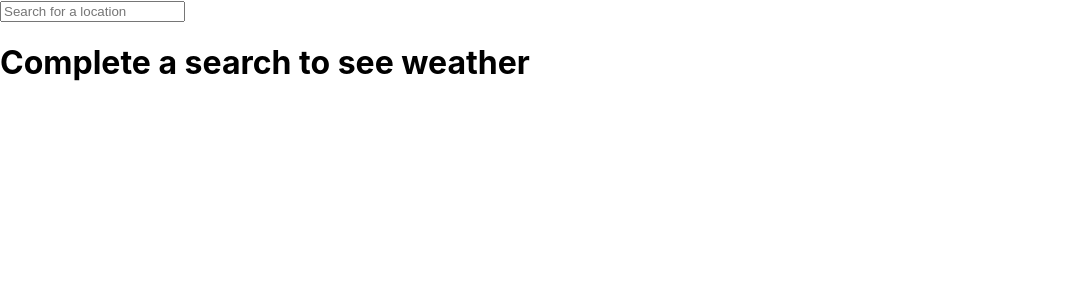
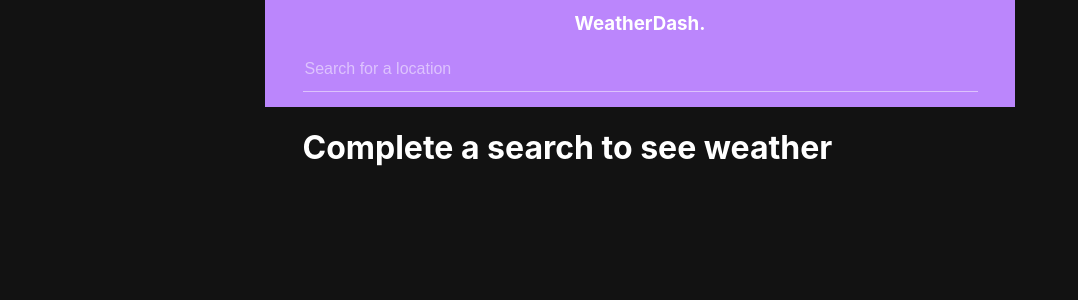
Before and after one commit to travishenson/weatherdash, a Next.js app: page /app in a window 1280 px wide. Shown: the top 300 px of the page, without its empty margins (0-1078 px from the left). Built offline with nearby package versions, Linux system fonts and the light colour scheme.

Commit message:
Updated styling of app significantly

```diff
--- /dev/null
+++ b/components/Forecast.js
@@ -0,0 +1,8 @@
+import styles from '../styles/components/Forecast.module.css';
+
+export default function Forecast(props) {
+  return (
+    <div>
+    </div>
+  )
+}
--- /dev/null
+++ b/components/MainWeather.js
@@ -0,0 +1,47 @@
+import styles from '../styles/components/MainWeather.module.css';
+
+export default function MainWeather(props) {
+  let parseDate = (dt) => {
+    return (
+      new Intl.DateTimeFormat(
+        'en-US',
+        {
+          weekday: 'short',
+          day: 'numeric',
+          month: 'short',
+          timeZone: props.weatherData.weather.timezone
+        })
+        .format(
+          new Date((dt + props.weatherData.weather.timezone_offset) * 1000)
+        )
+    )
+  }
+
+  return (
+    <div className={styles.mainWeather}>
+      <div className={styles.cityInfo}>
+        <img
+          src={`http://openweathermap.org/img/wn/${props.weatherData.weather.current.weather[0].icon}@2x.png`}
+          alt={`${props.weatherData.weather.current.weather[0].main} weather icon`}
+          className={styles.weatherIcon}
+        />
+        {props.weatherData.city.state === '' ?
+          <h2 className={styles.cityName}>{props.weatherData.city.name}, {props.weatherData.city.country}</h2>
+          :
+          <h2 className={styles.cityName}>{props.weatherData.city.name}, {props.weatherData.city.state}, {props.weatherData.city.country}</h2>
+        }
+        <h3 className={styles.date}>{parseDate(props.weatherData.weather.current.dt)}</h3>
+      </div>
+      <div className={styles.temperature}>
+        <div className={styles.tempMeasure}>{Math.round(props.weatherData.weather.current.temp)}</div>
+        <div className={styles.tempUnit}>°F</div>
+      </div>
+      <h3 className={styles.feelsLike}>Feels like {Math.round(props.weatherData.weather.current.feels_like)}°</h3>
+      <div className={styles.hiLo}>
+        <div>H: {Math.round(props.weatherData.weather.daily[0].temp.max)}°</div>
+        <div>&nbsp; / &nbsp;</div>
+        <div>L: {Math.round(props.weatherData.weather.daily[0].temp.min)}°</div>
+      </div>
+    </div>
+  )
+}
--- a/components/SearchBar.js
+++ b/components/SearchBar.js
@@ -1,12 +1,15 @@
 import { useState } from 'react';
 import PlacesAutocomplete, { geocodeByAddress } from 'react-places-autocomplete';
+import styles from '../styles/components/SearchBar.module.css';
 
 export default function SearchBar (props) {
-  return(
-    <div>
+  return (
+    <div className={styles.topBar}>
+      <h3 className={styles.appName}>WeatherDash.</h3>
       <input
         type='text'
         placeholder='Search for a location'
+        className={styles.searchBar}
         id='weather-search'
         value={props.searchTerm}
         onChange={props.handleChange}
--- /dev/null
+++ b/components/WeatherInfo.js
@@ -0,0 +1,13 @@
+import styles from '../styles/components/WeatherInfo.module.css';
+
+export default function WeatherInfo(props) {
+  return (
+    <div className={styles.weatherInfo}>
+      <div className={styles.miscInfo}>
+        <div>{props.weatherData.weather.current.clouds}% Clouds</div>
+        <div>{props.weatherData.weather.current.humidity}% Humidity</div>
+        <div>{props.weatherData.weather.current.wind_speed} MPH</div>
+      </div>
+    </div>
+  )
+}
--- /dev/null
+++ b/components/index.js
@@ -0,0 +1,6 @@
+import Forecast from './Forecast';
+import MainWeather from './MainWeather';
+import SearchBar from './SearchBar';
+import WeatherInfo from './WeatherInfo';
+
+export { Forecast, MainWeather, SearchBar, WeatherInfo };
--- a/pages/app.js
+++ b/pages/app.js
@@ -1,9 +1,9 @@
 import { useEffect, useState } from 'react';
 import axios from 'axios';
 import Head from 'next/head';
+
+import { MainWeather, SearchBar, WeatherInfo } from '../components';
 import styles from '../styles/pages/App.module.css';
-
-import SearchBar from '../components/SearchBar';
 
 export default function App() {
   const [searchTerm, setSearchTerm] = useState('');
@@ -35,22 +35,22 @@ export default function App() {
 
   if (weatherData.city.name) {
     return(
-      <div>
+      <div className={styles.container}>
         <SearchBar searchTerm={searchTerm} handleChange={handleChange} handleKeyUp={handleKeyUp} />
-        {weatherData.city.state === '' ?
-          <h1>Showing weather for {weatherData.city.name}, {weatherData.city.country}</h1>
-          :
-          <h1>Showing weather for {weatherData.city.name}, {weatherData.city.state}, {weatherData.city.country}</h1>
-        }
-        <p>Location: {weatherData.city.name}</p>
-        <p>Current temperature: {Math.round(weatherData.weather.current.temp)}° F</p>
+        <div className={styles.innerContainer}>
+          <MainWeather weatherData={weatherData} />
+          <hr />
+          <WeatherInfo weatherData={weatherData} />
+        </div>
       </div>
     )
   } else {
     return (
-      <div>
+      <div className={styles.container}>
         <SearchBar searchTerm={searchTerm} handleChange={handleChange} handleKeyUp={handleKeyUp} />
-        <h1>Complete a search to see weather</h1>
+        <div className={styles.innerContainer}>
+          <h1>Complete a search to see weather</h1>
+        </div>
       </div>
     )
   }
--- /dev/null
+++ b/styles/components/MainWeather.module.css
@@ -0,0 +1,83 @@
+.mainWeather {
+  align-items: center;
+  display: flex;
+  flex-direction: column;
+  font-weight: normal;
+  justify-content: flex-start;
+  margin: 2em 0;
+}
+
+.cityInfo {
+  align-items: center;
+  display: flex;
+  flex-direction: column;
+}
+
+.cityName {
+  font-size: 18px;
+  font-weight: normal;
+  letter-spacing: 1px;
+  line-height: 1.5;
+  margin: 0;
+  text-transform: uppercase;
+}
+
+.date {
+  font-size: 16px;
+  font-weight: normal;
+  line-height: 1.5;
+  margin: 0;
+}
+
+.temperature {
+  align-items: flex-start;
+  color: rgba(255, 255, 255, 0.87);
+  display: flex;
+  margin: 35px 0;
+}
+
+.tempMeasure {
+  align-self: flex-start;
+  font-size: 120px;
+  line-height: 90%;
+}
+
+.tempUnit {
+  font-size: 48px;
+  font-weight: normal;
+}
+
+.feelsLike {
+  font-size: 18px;
+  font-weight: normal;
+  margin: 0;
+}
+
+.hiLo {
+  display: flex;
+  flex-direction: row;
+  font-size: 18px;
+  justify-content: center;
+  margin: 15px auto;
+  width: 100%;
+}
+
+.weatherIcon {
+  margin: 0;
+  padding: 0;
+  width: 72px;
+}
+
+.conditions {
+  align-items: center;
+  color: rgba(255, 255, 255, 0.6);
+  display: flex;
+  flex-direction: column;
+  justify-content: center;
+  line-height: 100%;
+  margin: 0;
+}
+
+.descriptor {
+  font-weight: normal;
+}
--- /dev/null
+++ b/styles/components/SearchBar.module.css
@@ -0,0 +1,35 @@
+.topBar {
+  align-items: center;
+  background-color: #BB86FC;
+  color: #FFFFFF;
+  display: flex;
+  flex-direction: column;
+  justify-content: center;
+  padding-bottom: 15px;
+  width: 100%;
+}
+
+.appName {
+  line-height: 0.5;
+}
+
+.searchBar {
+  background-color: #BB86FC;
+  border: none;
+  border-bottom: 1px solid rgba(255, 255, 255, 0.5);
+  border-radius: 0;
+  color: rgba(255, 255, 255, 0.5);
+  height: 45px;
+  margin: 0 auto;
+  width: 90%;
+}
+
+.searchBar::placeholder {
+  color: rgba(255, 255, 255, 0.5);
+}
+
+.searchBar:focus {
+  border-bottom: 1px solid#FFFFFF;
+  color: #FFFFFF;
+  outline: none;
+}
--- /dev/null
+++ b/styles/components/WeatherInfo.module.css
@@ -0,0 +1,16 @@
+.weatherInfo {
+  display: flex;
+  flex-direction: column;
+  justify-content: space-between;
+  margin: 0 auto;
+  width: 100%;
+}
+
+.miscInfo {
+  display: flex;
+  flex-direction: row;
+  font-size: 16px;
+  justify-content: space-evenly;
+  margin: 15px auto;
+  width: 100%;
+}
--- a/styles/globals.css
+++ b/styles/globals.css
@@ -1,7 +1,10 @@
 html,
 body {
+  background-color: #121212;
+  color: white;
   font-family: -apple-system, BlinkMacSystemFont, Segoe UI, Roboto, Oxygen,
     Ubuntu, Cantarell, Fira Sans, Droid Sans, Helvetica Neue, sans-serif;
+  font-size: 16px;
   margin: 0;
   padding: 0;
 }
@@ -11,6 +14,10 @@ a {
   text-decoration: none;
 }
 
+input[type='text'] {
+  font-size: inherit;
+}
+
 * {
   box-sizing: border-box;
 }
--- a/styles/pages/App.module.css
+++ b/styles/pages/App.module.css
@@ -0,0 +1,10 @@
+.container {
+  margin: 0 auto;
+  max-width: 750px;
+  width: 100%;
+}
+
+.innerContainer {
+  margin: 0 auto;
+  width: 90%;
+}
```
Also changed, not shown: styles/components/Forecast.module.css (added).
